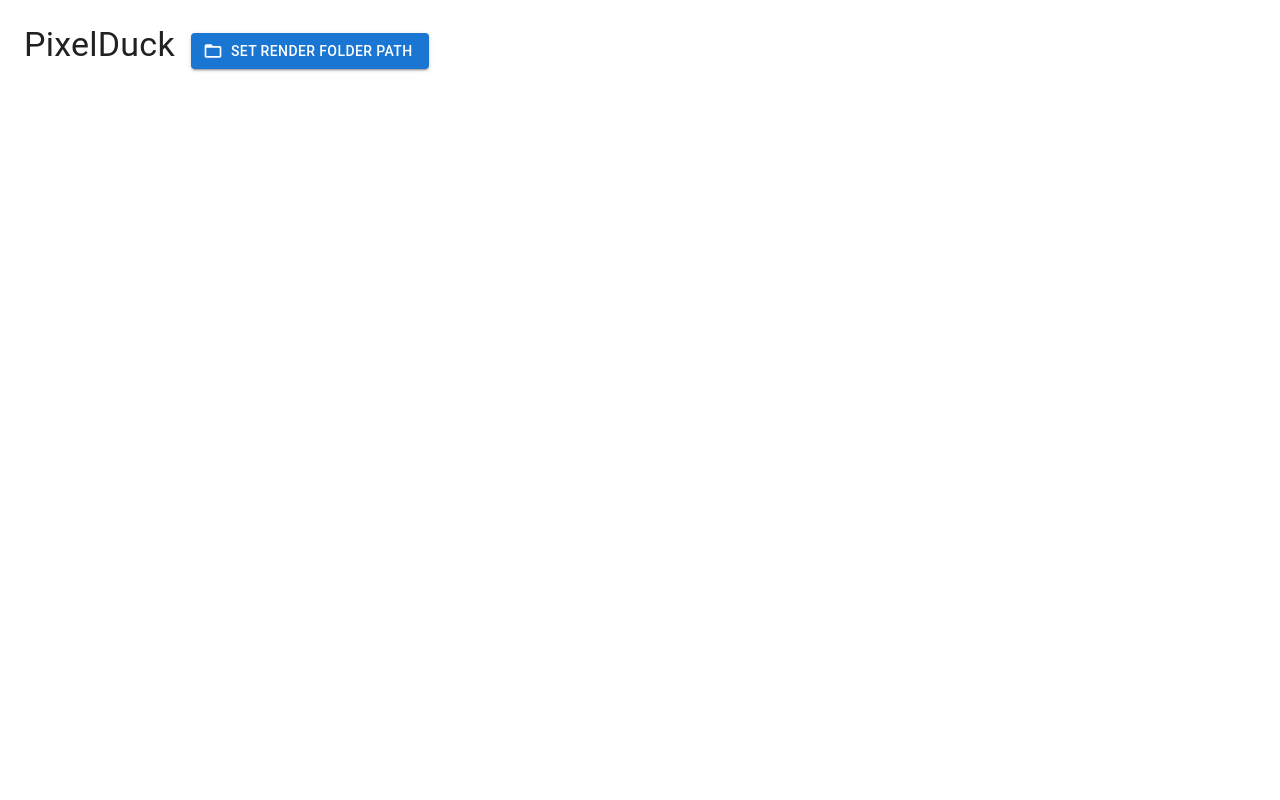
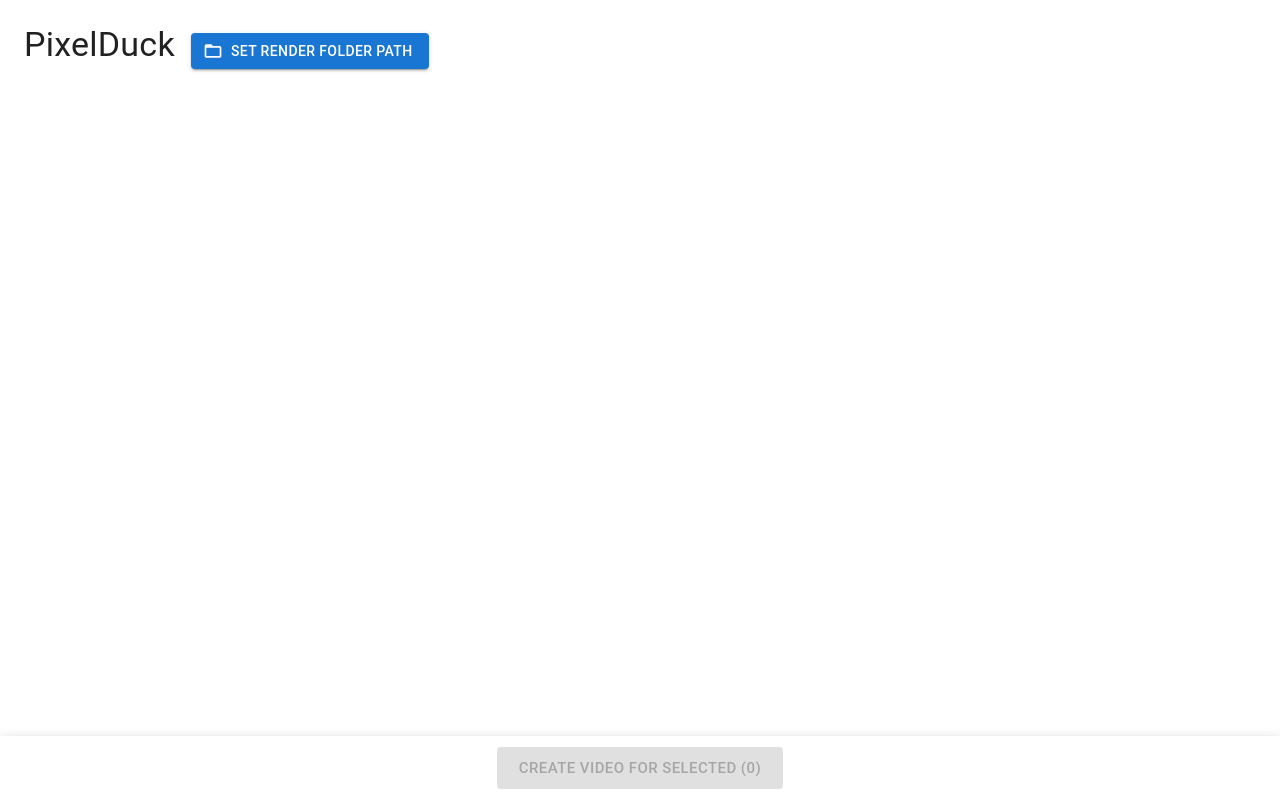
Before and after one commit to gateian/pixel-duck, a React (Vite) app: page / in a window 1280 px wide. Built offline with nearby package versions, Linux system fonts and the light colour scheme.

Commit message:
Added toolbar.

```diff
--- a/src/App.tsx
+++ b/src/App.tsx
@@ -7,6 +7,10 @@ import {
   Button,
   Typography,
   Stack,
+  Grid,
+  Paper,
+  AppBar,
+  Toolbar,
 } from '@mui/material';
 import FolderOpenIcon from '@mui/icons-material/FolderOpen';
 import Header from './components/header';
@@ -51,14 +55,13 @@ interface GroupedVersionFolders {
 
 const App: React.FC = () => {
   const [path, setPath] = useState<string>('');
-  const [versionFolders, setVersionFolders] = useState<VersionFolder[]>([]);
   const [groupedFolders, setGroupedFolders] = useState<GroupedVersionFolders[]>([]);
+  const [selectedFolders, setSelectedFolders] = useState<string[]>([]);
 
   const groupVersionFoldersByParent = (folders: VersionFolder[]): GroupedVersionFolders[] => {
     const groupedPaths = new Map<string, VersionFolder[]>();
 
     folders.forEach((folder) => {
-      // Get parent path by removing the version folder name
       const parentPath = folder.path
         .substring(0, folder.path.lastIndexOf(folder.version))
         .replace(/\\$/, '');
@@ -69,10 +72,9 @@ const App: React.FC = () => {
       groupedPaths.get(parentPath)?.push(folder);
     });
 
-    // Convert Map to array of GroupedVersionFolders with parent folder names
     return Array.from(groupedPaths.entries()).map(([parent, paths]) => ({
       parent,
-      parentName: parent.split('\\').pop() || parent, // Get last part of path
+      parentName: parent.split('\\').pop() || parent,
       paths,
     }));
   };
@@ -80,9 +82,9 @@ const App: React.FC = () => {
   const chooseDirectory = async () => {
     try {
       const folderPath = await window.electronAPI.selectFolder();
-
       if (folderPath) {
         setPath(folderPath);
+        setSelectedFolders([]);
         const folders = await window.electronAPI.findVersionFolders(folderPath);
         const grouped = groupVersionFoldersByParent(folders);
         setGroupedFolders(grouped);
@@ -92,27 +94,45 @@ const App: React.FC = () => {
     }
   };
 
-  const handleProcessSequence = async (folderPath: string) => {
+  const handleFolderSelect = (folderPath: string) => {
+    setSelectedFolders((prevSelected) =>
+      prevSelected.includes(folderPath)
+        ? prevSelected.filter((p) => p !== folderPath)
+        : [...prevSelected, folderPath]
+    );
+  };
+
+  const handleProcessSelectedSequences = async () => {
+    if (selectedFolders.length === 0) {
+      alert('No version folders selected.');
+      return;
+    }
     try {
+      alert(`Starting video processing for ${selectedFolders.length} selected version(s).`);
+      for (const folderPath of selectedFolders) {
+        console.log(`Requesting processing for: ${folderPath}`);
         await window.electronAPI.processSequence(folderPath);
-      alert('Video processing started!'); // Or some other notification
+      }
+      alert('Video processing tasks initiated for all selected versions! Check main process console for details.');
+      setSelectedFolders([]);
     } catch (error) {
-      console.error('Error processing sequence:', error);
-      alert('Error processing sequence. Check console for details.');
+      console.error('Error processing one or more sequences:', error);
+      alert('Error processing one or more sequences. Check console for details.');
     }
   };
 
   return (
     <ThemeProvider theme={theme}>
       <CssBaseline />
-      <Box sx={{ p: 3 }}>
+      <Box sx={{ display: 'flex', flexDirection: 'column', height: '100vh' }}>
+        <Box sx={{ p: 3, flexGrow: 1, overflowY: 'auto', mb: '70px' }}>
           <Stack direction="row" spacing={2} sx={{ mb: 2, alignItems: 'center' }}>
             <Header />
             <Box sx={{ flexGrow: 1 }}>
               <Button
                 variant="contained"
                 startIcon={<FolderOpenIcon />}
-              onClick={() => chooseDirectory()}
+                onClick={chooseDirectory}
               >
                 Set Render Folder Path
               </Button>
@@ -120,54 +140,58 @@ const App: React.FC = () => {
           </Stack>
 
           {path && (
-          <Typography sx={{ mt: 1 }} color="text.secondary">
+            <Typography sx={{ mt: 1, mb: 2 }} color="text.secondary">
               Path: {path}
             </Typography>
           )}
 
-        {/* Canvas display for comparison results */}
-        {/* {path && path && <ComparisonVisualizer data={imageData} />} */}
+          {groupedFolders.length > 0 && (
+            groupedFolders.map((group) => (
+              <Box key={group.parent} sx={{ mb: 3 }}>
+                <Typography variant="h6" gutterBottom>{group.parentName}</Typography>
+                <Grid container spacing={2}>
+                  {group.paths.map((folder) => (
+                    <Grid item key={folder.path} xs={12} sm={6} md={4} lg={3}>
+                      <Paper
+                        elevation={selectedFolders.includes(folder.path) ? 8 : 2}
+                        sx={{
+                          p: 2,
+                          textAlign: 'center',
+                          cursor: 'pointer',
+                          border: selectedFolders.includes(folder.path)
+                            ? `2px solid ${theme.palette.primary.main}`
+                            : '2px solid transparent',
+                          '&:hover': {
+                            borderColor: theme.palette.primary.light,
+                            boxShadow: selectedFolders.includes(folder.path) ? theme.shadows[8] : theme.shadows[4],
+                          },
+                          transition: 'border-color 0.2s, box-shadow 0.2s, elevation 0.2s',
+                        }}
+                        onClick={() => handleFolderSelect(folder.path)}
+                      >
+                        <Typography variant="subtitle1">{folder.version}</Typography>
+                      </Paper>
+                    </Grid>
+                  ))}
+                </Grid>
+              </Box>
+            ))
+          )}
+        </Box>
 
-        {groupedFolders.length > 0 && (
-          <div>
-            <h3>Grouped Version Folders:</h3>
-            <ul>
-              {groupedFolders.map((group) => (
-                <li key={group.parent}>
-                  <h4>{group.parentName}</h4>
-                  <ul>
-                    {group.paths.map((folder) => (
-                      <li key={folder.path}>
-                        {folder.version}
+        <AppBar position="fixed" color="default" sx={{ top: 'auto', bottom: 0, backgroundColor: theme.palette.background.paper }}>
+          <Toolbar sx={{ justifyContent: 'center' }}>
             <Button
-                          variant="outlined"
-                          size="small"
-                          sx={{ ml: 2 }}
-                          onClick={() => handleProcessSequence(folder.path)}
+              variant="contained"
+              color="primary"
+              onClick={handleProcessSelectedSequences}
+              disabled={selectedFolders.length === 0}
+              size="large"
             >
-                          Create Video
+              Create Video for Selected ({selectedFolders.length})
             </Button>
-                      </li>
-                    ))}
-                  </ul>
-                </li>
-              ))}
-            </ul>
-          </div>
-        )}
-
-        {versionFolders.length > 0 && (
-          <div>
-            <h3>Found Version Folders:</h3>
-            <ul>
-              {versionFolders.map((folder) => (
-                <li key={folder.path}>
-                  {folder.version} - {folder.path}
-                </li>
-              ))}
-            </ul>
-          </div>
-        )}
+          </Toolbar>
+        </AppBar>
       </Box>
     </ThemeProvider>
   );
```
Lines whose indentation alone changed are shown as unchanged.
